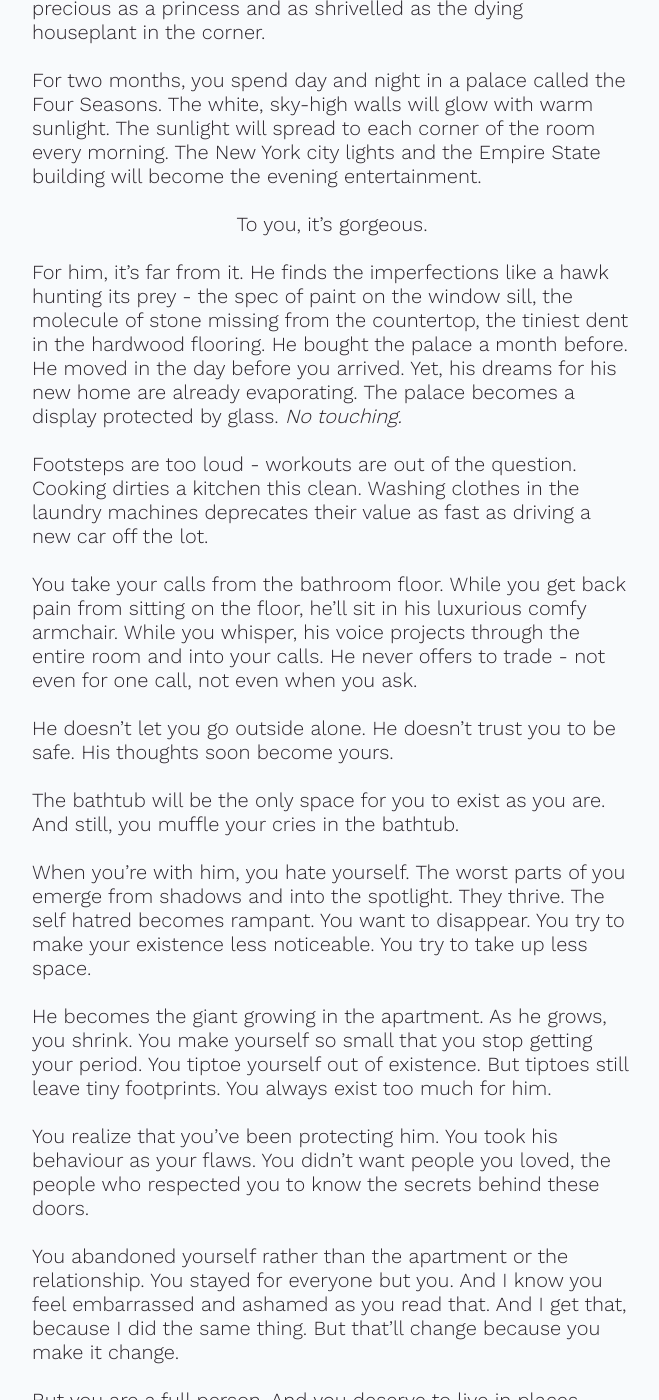
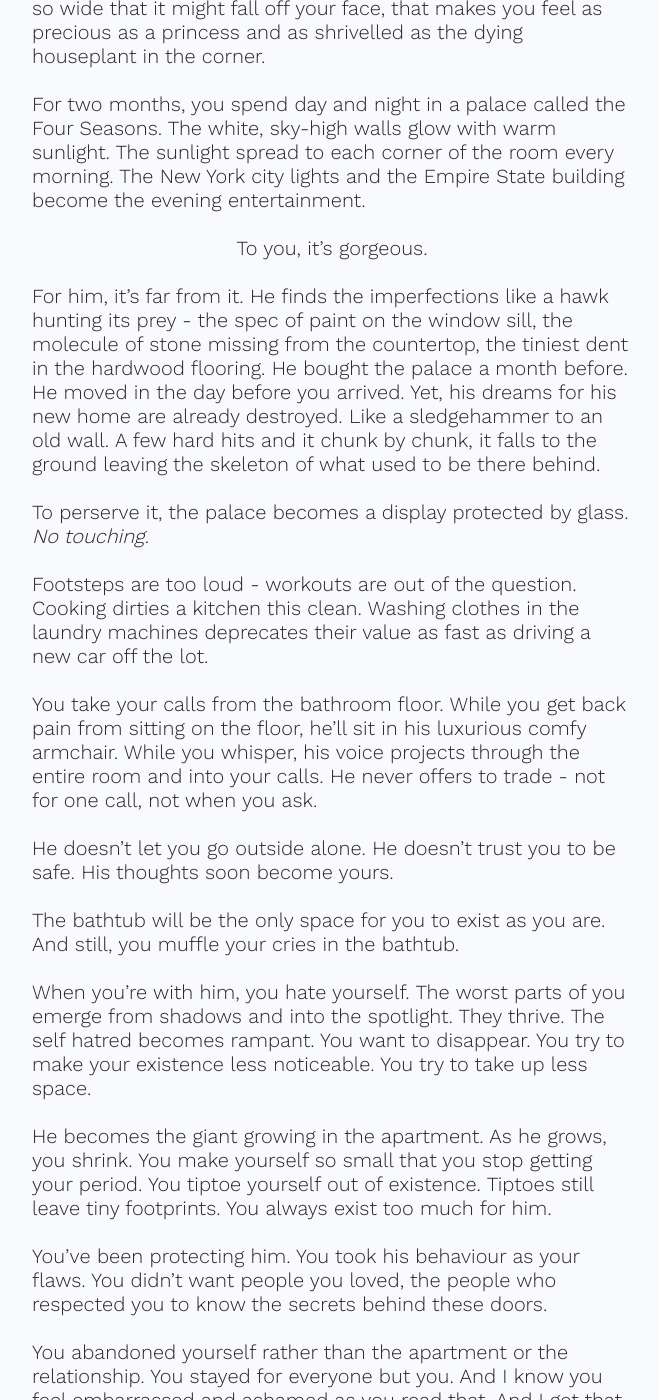
Before and after one commit to shannawn/shannonaw, a Jekyll site: the page built from brain-doodles/pre-pandemic-self.md, in a window 1280 px wide and 1400 px high, scrolled down 2242 px. Shown: the whole window, without its empty margins (308-967 px from the left). Built offline with Jekyll 4.4.1, drawn with Linux system fonts in a browser that asks for light colours; our own code applies the rules of GitHub Pages for plain Markdown files; some of the changed text lies outside the part shown.

Commit message:
Update pre-pandemic-self.md

```diff
--- a/brain-doodles/pre-pandemic-self.md
+++ b/brain-doodles/pre-pandemic-self.md
@@ -12,11 +12,11 @@
 
 No one does.
 
-I don’t even know how to describe it in words. The emotions felt. Pain suffered. Lives lost.
+I don’t know how to describe it in words. The emotions felt. Pain suffered. Lives lost.
 
 You grow in ways you never imagined - in ways that I still find unbelievable.
 
-You won’t know if you can bear it. The muscles around your heart feel so tight that when you inhale, they could snap.
+You won’t know if you can bear it. The muscles around your heart feel so tight that if you inhale, they'll snap - like an elastic stretched too far.
 
 And you’re one of the lucky ones.
 
@@ -48,21 +48,23 @@
 
 No more office chatter and coffee machine gurgles. No more walking meetings down Queen St. No more skipping from your desk to your next meeting - not because you were late, but excited.
 
-Each day will feel like swimming up from the bottom of the ocean with weight tied to your feet. Some days, you might be able to catch a breath above the water. But it pulls you back down. Welcome to the next six weeks.
+Each day will feel like swimming up from the bottom of the ocean with weight tied to your feet. Some days, you might be able to catch a breath above the water. It pulls you back down. Welcome to the next six weeks.
 
 *Wings drumming. She makes her next move.*
 
 After never driving more than 100km in your 24 years of living, you drive from Toronto to New York. You move in with a boy. A boy you've known for almost ten years. The one that makes your laugh heard by the neighbours, that stretches your smile so wide that it might fall off your face, that makes you feel as precious as a princess and as shrivelled as the dying houseplant in the corner.
 
-For two months, you spend day and night in a palace called the Four Seasons. The white, sky-high walls will glow with warm sunlight. The sunlight will spread to each corner of the room every morning. The New York city lights and the Empire State building will become the evening entertainment.
+For two months, you spend day and night in a palace called the Four Seasons. The white, sky-high walls glow with warm sunlight. The sunlight spread to each corner of the room every morning. The New York city lights and the Empire State building become the evening entertainment.
 
 To you, it's gorgeous.
 
-For him, it's far from it. He finds the imperfections like a hawk hunting its prey - the spec of paint on the window sill, the molecule of stone missing from the countertop, the tiniest dent in the hardwood flooring. He bought the palace a month before. He moved in the day before you arrived. Yet, his dreams for his new home are already evaporating. The palace becomes a display protected by glass. _No touching._
+For him, it's far from it. He finds the imperfections like a hawk hunting its prey - the spec of paint on the window sill, the molecule of stone missing from the countertop, the tiniest dent in the hardwood flooring. He bought the palace a month before. He moved in the day before you arrived. Yet, his dreams for his new home are already destroyed. Like a sledgehammer to an old wall. A few hard hits and it chunk by chunk, it falls to the ground leaving the skeleton of what used to be there behind.
+
+To perserve it, the palace becomes a display protected by glass. _No touching._
 
 Footsteps are too loud - workouts are out of the question. Cooking dirties a kitchen this clean. Washing clothes in the laundry machines deprecates their value as fast as driving a new car off the lot.
 
-You take your calls from the bathroom floor. While you get back pain from sitting on the floor, he'll sit in his luxurious comfy armchair. While you whisper, his voice projects through the entire room and into your calls. He never offers to trade - not even for one call, not even when you ask.
+You take your calls from the bathroom floor. While you get back pain from sitting on the floor, he'll sit in his luxurious comfy armchair. While you whisper, his voice projects through the entire room and into your calls. He never offers to trade - not for one call, not when you ask.
 
 He doesn’t let you go outside alone. He doesn't trust you to be safe. His thoughts soon become yours.
 
@@ -70,27 +72,35 @@
 
 When you're with him, you hate yourself. The worst parts of you emerge from shadows and into the spotlight. They thrive. The self hatred becomes rampant. You want to disappear. You try to make your existence less noticeable. You try to take up less space.
 
-He becomes the giant growing in the apartment. As he grows, you shrink. You make yourself so small that you stop getting your period. You tiptoe yourself out of existence. But tiptoes still leave tiny footprints. You always exist too much for him.
+He becomes the giant growing in the apartment. As he grows, you shrink. You make yourself so small that you stop getting your period. You tiptoe yourself out of existence. Tiptoes still leave tiny footprints. You always exist too much for him.
 
-You realize that you've been protecting him. You took his behaviour as your flaws. You didn't want people you loved, the people who respected you to know the secrets behind these doors.
+You've been protecting him. You took his behaviour as your flaws. You didn't want people you loved, the people who respected you to know the secrets behind these doors.
 
-You abandoned yourself rather than the apartment or the relationship. You stayed for everyone but you. And I know you feel embarrassed and ashamed as you read that. And I get that, because I did the same thing. But that'll change because you make it change.
+You abandoned yourself rather than the apartment or the relationship. You stayed for everyone but you. And I know you feel embarrassed and ashamed as you read that. And I get that, because I did the same thing. That'll change because you make it change.
 
 But you are a full person. And you deserve to live in places where you can be your whole goddamn self.
 
 *Wings drumming. She makes her next move.*
 
-In your shoebox in the sky in Toronto, you realize that he muted you in one of the loudest cities in the world. Blue skies become grey in New York. Two weeks in your 500 square foot apartment in downtown Toronto feels like the most majestic sunset. Even in quarantine, even in a pandemic.
+He muted you in one of the loudest cities in the world. And your shoebox in downtown Toronto is like the loudest goddamn concert. Heart beating to the bass. Singing the words so loud that you lose your voice.
 
-Someone had been playing tug of war with your life. Comfort versus growth. After months of comfort winning, the rope is changing. Digging her heels into the ground, growth is starting to get her footing. Her hands are blisters from the twisting of the rope.
+You find you - even in quarantine, even in a pandemic.
+
+Someone had been playing tug of war with your life. Comfort versus growth. After months of Comfort winning, Growth's hands blistering from the twisting rope and her feet skidding closer and closer to comfort, it's changing.
+
+Digging her heels into the ground, Growth is starting to get her footing.
 
 She's going to win.
 
-She wins.
+Deepening her lunge. Leaning farther back. Tightening her shoulders. Pulling further and further back.
 
-With the release of tension, you fall forward.
+Comfort slips forward and her body curls closer towards Growth.
 
-Wings drumming. You make your next move.
+Growth wins.
+
+With the release of tension, she falls forward.
+
+*Wings drumming. You make your next move.*
 
 I can't wait for you to get here. We're on the precipice of something incredible. And that something is the life we're building and who we're becoming.
 
```
Also changed, not shown: other parts of brain-doodles/pre-pandemic-self.md (+1 -1 lines).
